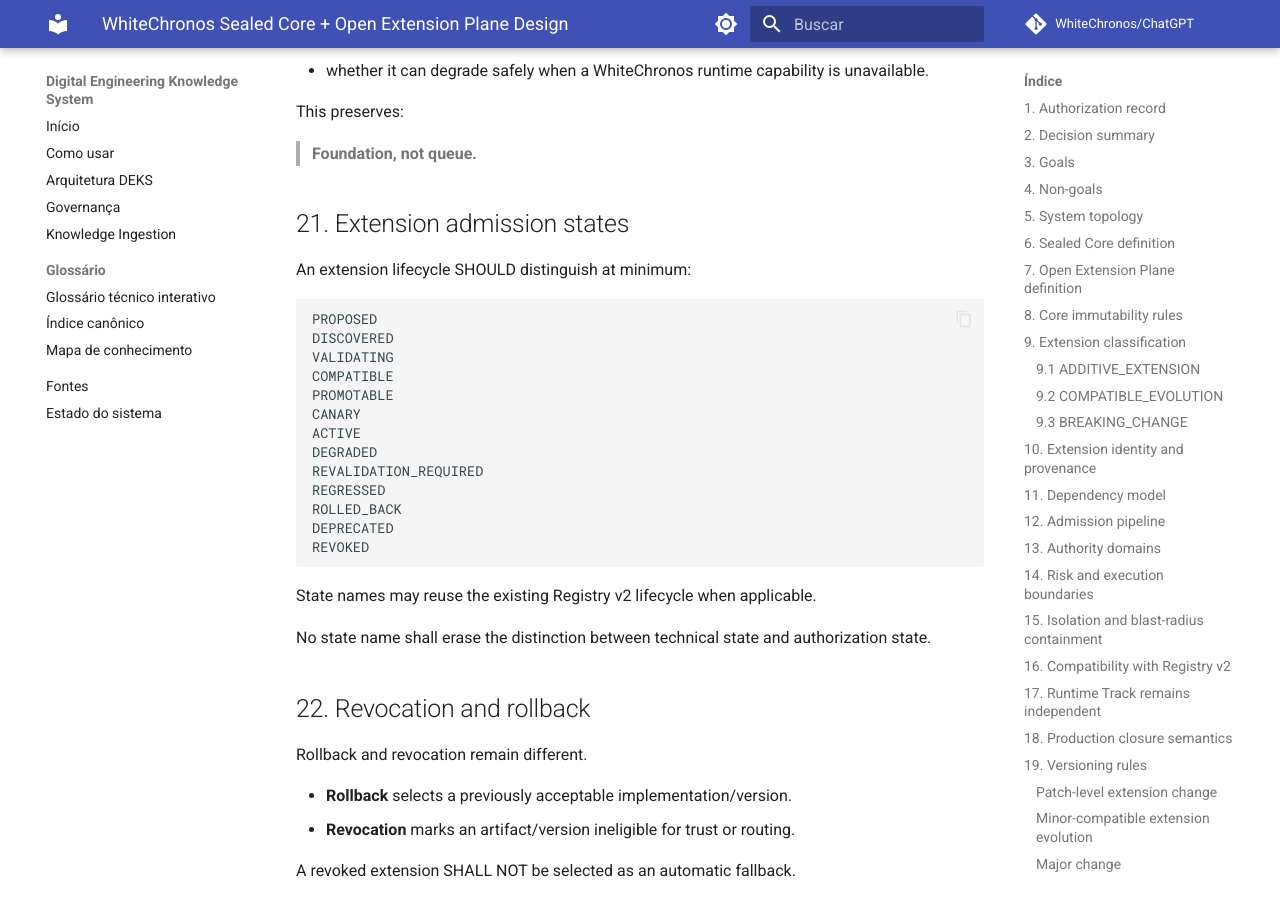
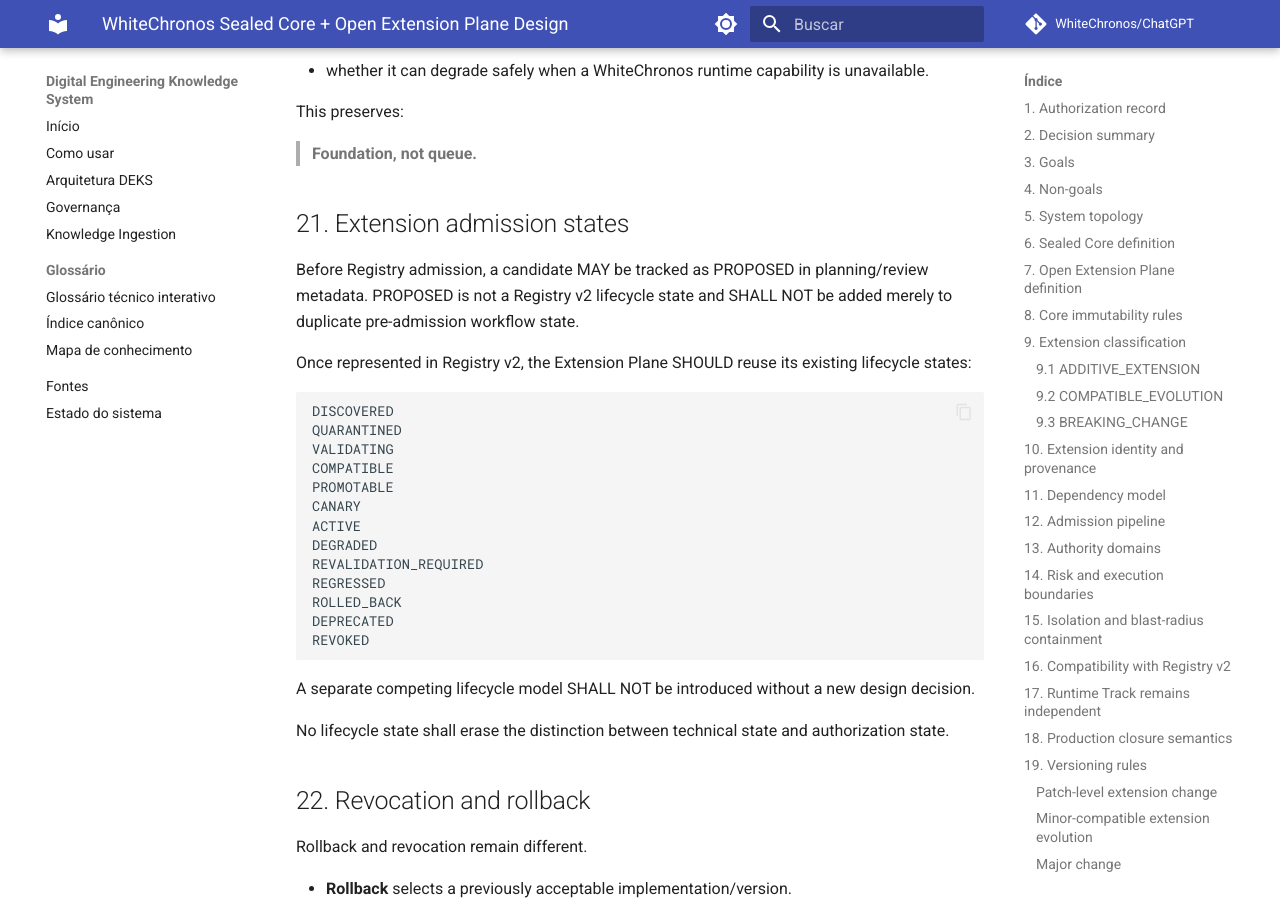
Before and after one commit to WhiteChronos/ChatGPT, an MkDocs documentation site: the page built from docs/superpowers/specs/2026-10-05-whitechronos-sealed-core-open-extension-plane-design.md, in a window 1280 px wide and 900 px high, scrolled down 11660 px. Built offline with MkDocs 1.6.1 and Material for MkDocs 9.7.7, drawn with Linux system fonts in a browser that asks for light colours; comment, search, counter and statistics services are not loaded.

Commit message:
docs: align extension lifecycle with registry v2

```diff
--- a/docs/superpowers/specs/2026-10-05-whitechronos-sealed-core-open-extension-plane-design.md
+++ b/docs/superpowers/specs/2026-10-05-whitechronos-sealed-core-open-extension-plane-design.md
@@ -453,11 +453,13 @@ This preserves:
 
 ## 21. Extension admission states
 
-An extension lifecycle SHOULD distinguish at minimum:
+Before Registry admission, a candidate MAY be tracked as PROPOSED in planning/review metadata. PROPOSED is not a Registry v2 lifecycle state and SHALL NOT be added merely to duplicate pre-admission workflow state.
+
+Once represented in Registry v2, the Extension Plane SHOULD reuse its existing lifecycle states:
 
 ~~~text
-PROPOSED
 DISCOVERED
+QUARANTINED
 VALIDATING
 COMPATIBLE
 PROMOTABLE
@@ -471,9 +473,9 @@ DEPRECATED
 REVOKED
 ~~~
 
-State names may reuse the existing Registry v2 lifecycle when applicable.
+A separate competing lifecycle model SHALL NOT be introduced without a new design decision.
 
-No state name shall erase the distinction between technical state and authorization state.
+No lifecycle state shall erase the distinction between technical state and authorization state.
 
 ## 22. Revocation and rollback
 
```
